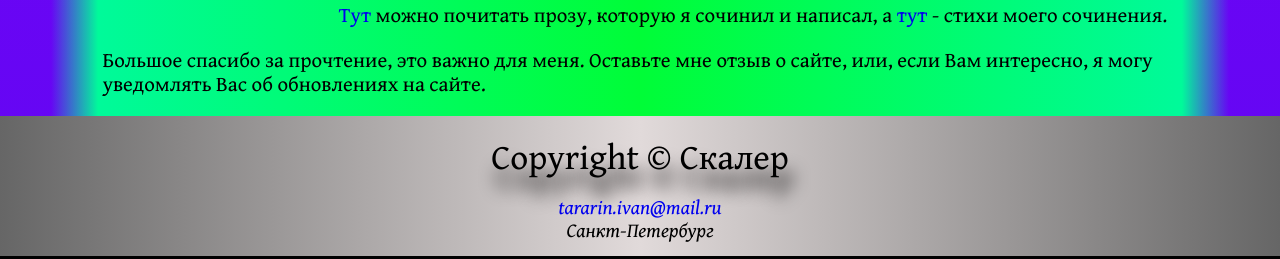
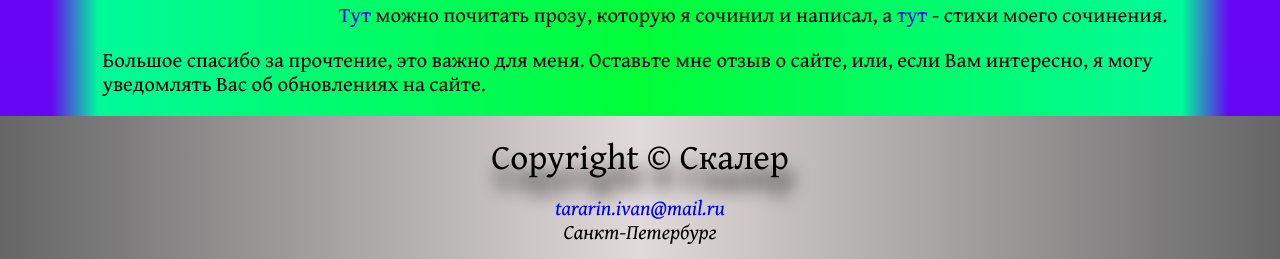
Before and after one commit to Scaler158/Scaler-s-site, a PHP site: page /index.php in a window 1280 px wide. Shown: the part 4160-4419 px from the top of the page. Run offline with PHP 8.4, Linux system fonts and the light colour scheme.

Commit message:
Футер доделал размер адресов

```diff
--- a/Scaler-s-site/styles/all_style.css
+++ b/Scaler-s-site/styles/all_style.css
@@ -244,7 +244,7 @@
 			position: relative;
 			bottom:5px;
 				white-space: pre-line;
-				font-size: 20px;
+				font-size: 1.3rem;
 				text-shadow: none;
 		}
 
```
